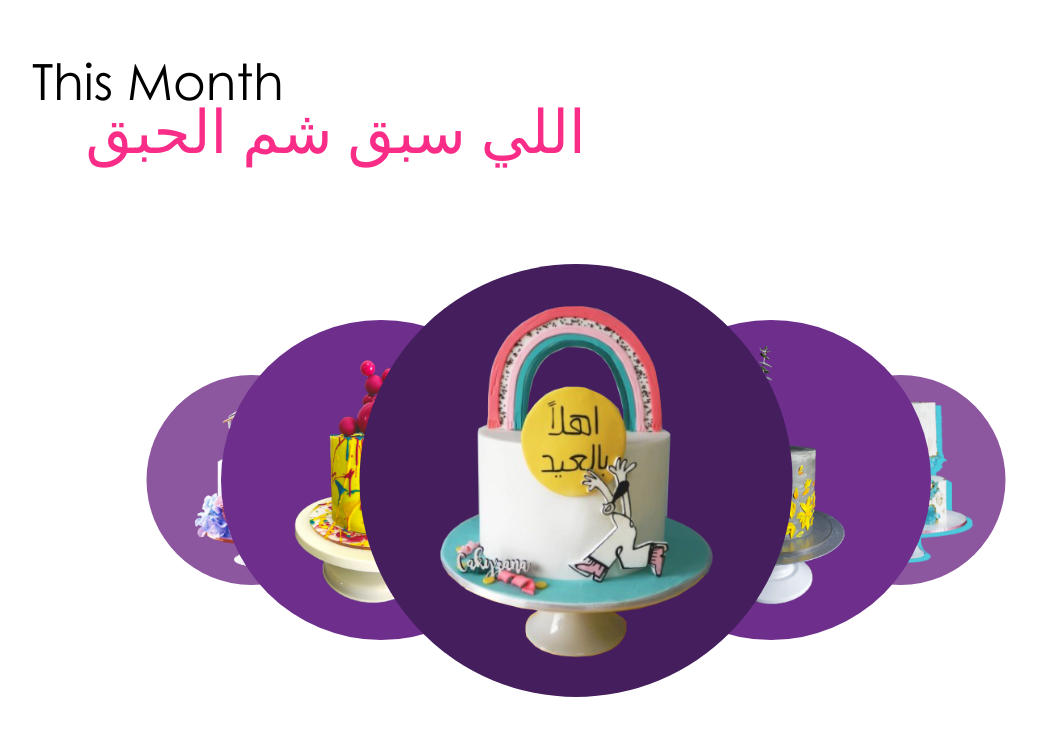
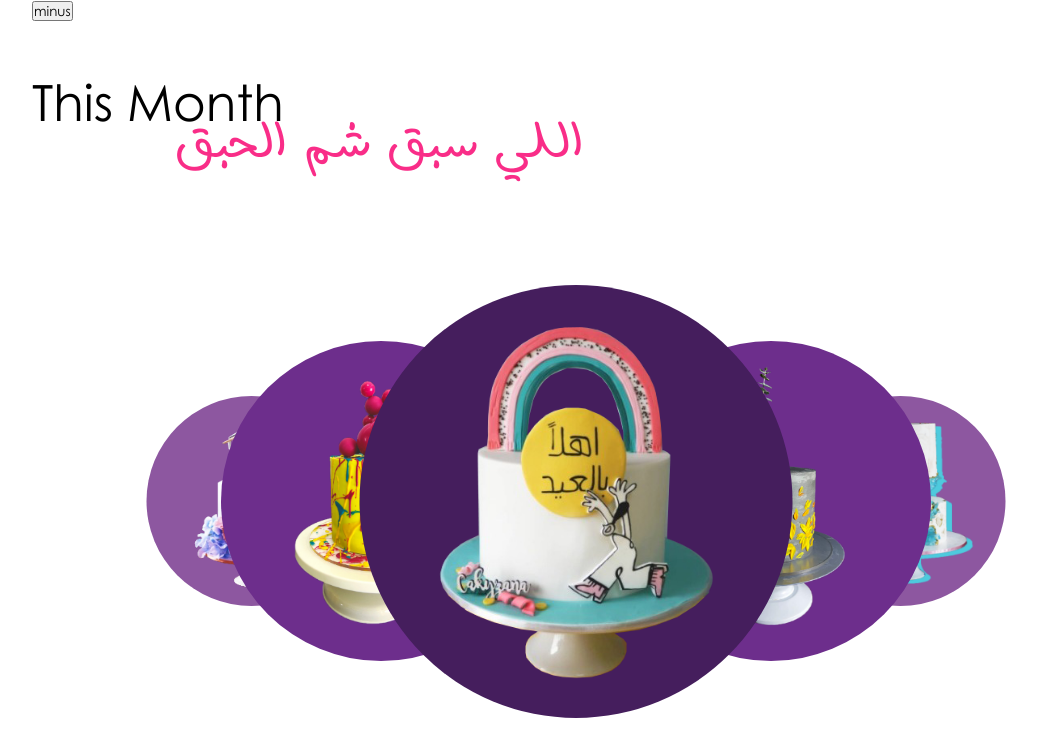
Before and after one commit to kodraa/Cakyzana, a React (Create React App) app: page / in a window 1280 px wide. Shown: the top 756 px of the page, without its empty margins (64-1101 px from the left). Built offline with nearby package versions, Linux system fonts and the light colour scheme.

Commit message:
test commit

```diff
--- a/src/Components/Homepage/ThisMonth.jsx
+++ /dev/null
@@ -1,173 +0,0 @@
-import React from "react";
-import { CONSTANTS, BasicContentDiv } from "../../global";
-import EngArTitle from "../globalComponents/EngArTitle";
-import Section from "../globalComponents/Section";
-import styled from "styled-components";
-import cake1 from "../../designAssets/Homepage/ThisMonth/cake1.png";
-import cake2 from "../../designAssets/Homepage/ThisMonth/cake2.png";
-import cake3 from "../../designAssets/Homepage/ThisMonth/cake3.png";
-import cake4 from "../../designAssets/Homepage/ThisMonth/cake4.png";
-import cake5 from "../../designAssets/Homepage/ThisMonth/cake5.png";
-
-function ThisMonth() {
-  return (
-    <Section>
-      <EngArTitle
-        english={"This Month"}
-        arabic={"اللي سبق شم الحبق"}
-        bottom={"-95%"}
-        right={"-120%"}
-        arColor={CONSTANTS.pink}
-      />
-      <ContentDiv>
-        <CircleCarouselContainer>
-          <Circle data-index="0">
-            <img src={cake1} alt="" />
-          </Circle>
-          <Circle data-index="1">
-            <img src={cake2} alt="" />
-          </Circle>
-          <Circle data-index="2">
-            <img src={cake3} alt="" />
-            <HoverDiv>
-              <h2>Eid Cake Workshop</h2>
-              <div>
-                <p>Date: Saturday, December 3, 2022</p>
-                <p>Time: 11:00 am 2:00 pm</p>
-                <p>Hamra, Beirut - The Olive Grove</p>
-              </div>
-              <WorkshopDescriptionDiv>
-                <p>
-                  In this workshop you will be learning how to bake a cake and
-                  how to cover it with sugar dough, in addition to 3d techniques
-                  and drawing a 2D character on a sugar dough.
-                </p>
-              </WorkshopDescriptionDiv>
-              <CTAButton>Book a Seat NOW!</CTAButton>
-            </HoverDiv>
-          </Circle>
-          <Circle data-index="3">
-            <img src={cake4} alt="" />
-          </Circle>
-          <Circle data-index="4">
-            <img src={cake5} alt="" />
-          </Circle>
-        </CircleCarouselContainer>
-      </ContentDiv>
-    </Section>
-  );
-}
-
-export default ThisMonth;
-
-const ContentDiv = styled(BasicContentDiv)`
-  display: flex;
-  align-items: center;
-`;
-
-const CircleCarouselContainer = styled.div`
-  height: 433px;
-  width: 100%;
-  position: relative;
-`;
-
-const HoverDiv = styled.div`
-  opacity: 0;
-  color: white;
-  position: absolute;
-  /* top: 0;
-  left: 0;
-  right: 0;
-  bottom: 0; */
-  height: 90%;
-  width: 90%;
-  z-index: 10;
-  display: flex;
-  flex-direction: column;
-  align-items: center;
-  justify-content: space-evenly;
-  transition: all 0.5s ease;
-`;
-
-const Circle = styled.div`
-  aspect-ratio: 1 / 1;
-  border-radius: 50%;
-  position: absolute;
-  display: flex;
-  justify-content: center;
-  align-items: center;
-  transition: all 0.5s ease;
-
-  &[data-index="0"] {
-    height: 210px;
-    z-index: 1;
-    top: 50%;
-    right: 75%;
-    translate: 25% -50%;
-    background-color: ${CONSTANTS.purpleInactive};
-  }
-
-  &[data-index="1"] {
-    height: 320px;
-    z-index: 2;
-    top: 50%;
-    right: 65%;
-    translate: 40% -50%;
-    background-color: ${CONSTANTS.purpleSemiActive};
-  }
-
-  &[data-index="2"] {
-    height: 433px;
-    background-color: ${CONSTANTS.purpleActive};
-    z-index: 3;
-    left: 50%;
-    translate: -50%
-  }
-
-  &[data-index="3"] {
-    height: 320px;
-    z-index: 2;
-    top: 50%;
-    left: 65%;
-    translate: -40% -50%;
-    background-color: ${CONSTANTS.purpleSemiActive};
-  }
-
-  &[data-index="4"] {
-    height: 210px;
-    z-index: 1;
-    top: 50%;
-    left: 75%;
-    translate: -25% -50%;
-    background-color: ${CONSTANTS.purpleInactive};
-  }
-
-  & img {
-    height: 90%;
-    width: 90%;
-    object-fit: contain;
-  }
-
-  &:hover {
-    transform: scale(1.1);
-    transform-origin: center;
-    transition: all 0.5s ease;
-  }
-
-  &:hover img {
-    opacity: 0.5;
-    transition: all 0.5s ease;
-  }
-
-  &:hover ${HoverDiv} {
-    opacity: 1;
-    transition: all 0.5s ease;
-  }
-`;
-
-const WorkshopDescriptionDiv = styled.div`
-  width: 80%;
-`
-
-const CTAButton = styled.button`
-background-color: ${CONSTANTS.yellow};`
--- /dev/null
+++ b/src/Components/Homepage/ThisMonth/CircleElement.jsx
@@ -0,0 +1,145 @@
+import React, { useState } from "react";
+import styled from "styled-components";
+import { CONSTANTS } from "../../../global";
+
+function CircleElement(props) {
+
+  const translation = {
+    0: 'zero',
+    1: 'one',
+    2: 'two',
+    3: 'three',
+    4: 'four'
+  }
+
+
+  return (
+    // <Circle className={props.class}>
+    <Circle className={translation[props.index]}>
+      <img src={props.src} alt="" />
+      <HoverDiv>
+        <h2>Eid Cake Workshop</h2>
+        <div>
+          <p>Date: Saturday, December 3, 2022</p>
+          <p>Time: 11:00 am 2:00 pm</p>
+          <p>Hamra, Beirut - The Olive Grove</p>
+        </div>
+        <WorkshopDescriptionDiv>
+          <p>
+            In this workshop you will be learning how to bake a cake and how to
+            cover it with sugar dough, in addition to 3d techniques and drawing
+            a 2D character on a sugar dough.
+          </p>
+        </WorkshopDescriptionDiv>
+        <CTAButton>Book a Seat NOW!</CTAButton>
+      </HoverDiv>
+    </Circle>
+  );
+}
+
+export default CircleElement;
+
+const HoverDiv = styled.div`
+  opacity: 0;
+  color: white;
+  position: absolute;
+  height: 90%;
+  width: 90%;
+  z-index: 10;
+  display: flex;
+  flex-direction: column;
+  align-items: center;
+  justify-content: space-evenly;
+  transition: all 0.5s ease;
+`;
+
+const Circle = styled.div`
+  aspect-ratio: 1 / 1;
+  border-radius: 50%;
+  position: absolute;
+  display: flex;
+  justify-content: center;
+  align-items: center;
+  transition: all 0.5s ease;
+  cursor: pointer;
+
+  /* &[data-index="0"] { */
+  &.leftInactive, &.zero {
+    height: 210px;
+    z-index: 1;
+    top: 50%;
+    right: 75%;
+    translate: 25% -50%;
+    background-color: ${CONSTANTS.purpleInactive};
+  }
+
+  /* &[data-index="1"] { */
+  &.leftSemiActive, &.one {
+    height: 320px;
+    z-index: 2;
+    top: 50%;
+    right: 65%;
+    translate: 40% -50%;
+    background-color: ${CONSTANTS.purpleSemiActive};
+  }
+
+  /* &[data-index="2"] { */
+  &.active, &.two {
+    height: 433px;
+    background-color: ${CONSTANTS.purpleActive};
+    z-index: 3;
+    left: 50%;
+    translate: -50%;
+  }
+
+  /* &[data-index="3"] { */
+  &.rightSemiActive, &.three {
+    height: 320px;
+    z-index: 2;
+    top: 50%;
+    left: 65%;
+    translate: -40% -50%;
+    background-color: ${CONSTANTS.purpleSemiActive};
+  }
+
+  /* &[data-index="4"] { */
+  &.rightInactive, &.four {
+    height: 210px;
+    z-index: 1;
+    top: 50%;
+    left: 75%;
+    translate: -25% -50%;
+    background-color: ${CONSTANTS.purpleInactive};
+  }
+
+  & img {
+    height: 90%;
+    width: 90%;
+    object-fit: contain;
+  }
+
+  &.two:hover {
+    transform: scale(1.1);
+    transform-origin: center;
+    transition: all 0.5s ease;
+  }
+
+  &.two:hover img {
+    opacity: 0.5;
+    transition: all 0.5s ease;
+  }
+
+  &.two:hover ${HoverDiv} {
+    opacity: 1;
+    transition: all 0.5s ease;
+    cursor: default;
+  }
+`;
+
+const WorkshopDescriptionDiv = styled.div`
+  width: 80%;
+`;
+
+const CTAButton = styled.button`
+  background-color: ${CONSTANTS.yellow};
+`;
--- /dev/null
+++ b/src/Components/Homepage/ThisMonth/ThisMonth.jsx
@@ -0,0 +1,71 @@
+import React, { useEffect, useRef, useState } from "react";
+import { CONSTANTS, BasicContentDiv } from "../../../global";
+import EngArTitle from "../../globalComponents/EngArTitle";
+import Section from "../../globalComponents/Section";
+import styled from "styled-components";
+import cake1 from "../../../designAssets/Homepage/ThisMonth/cake1.png";
+import cake2 from "../../../designAssets/Homepage/ThisMonth/cake2.png";
+import cake3 from "../../../designAssets/Homepage/ThisMonth/cake3.png";
+import cake4 from "../../../designAssets/Homepage/ThisMonth/cake4.png";
+import cake5 from "../../../designAssets/Homepage/ThisMonth/cake5.png";
+import CircleElement from "./CircleElement";
+
+function ThisMonth() {
+
+  // let [counter, setCounter] = useState(0);
+
+  const [counter0, setCounter0] = useState(0);
+  const [counter1, setCounter1] = useState(0);
+  const [counter2, setCounter2] = useState(0);
+  const [counter3, setCounter3] = useState(0);
+  const [counter4, setCounter4] = useState(0);
+
+  const handleCounter = (counter, setCounter) => {
+    // if number is less than 4, increment state variable
+    // if number+1 is 4, set state variable to 0
+
+    if (counter < 4) {
+      setCounter(counter + 1);
+    } else {
+      setCounter(0);
+    }
+    console.log(counter)
+  }
+
+  return (
+    <Section>
+    <button onClick={() => setCounter0(counter0-1)}>minus</button>
+      <EngArTitle
+        english={"This Month"}
+        arabic={"اللي سبق شم الحبق"}
+        bottom={"-95%"}
+        right={"-120%"}
+        arColor={CONSTANTS.pink}
+      />
+      <ContentDiv>
+        <CircleCarouselContainer key={1001}>
+          <CircleElement src={cake1} index={counter0}
+            key={1002}
+          />
+          <CircleElement src={cake2} index={counter0+1} />
+          <CircleElement src={cake3} index={counter0+2} />
+          <CircleElement src={cake4} index={counter0+3} />
+          <CircleElement src={cake5} index={counter0+4} />
+        </CircleCarouselContainer>
+      </ContentDiv>
+    </Section>
+  );
+}
+
+export default ThisMonth;
+
+const ContentDiv = styled(BasicContentDiv)`
+  display: flex;
+  align-items: center;
+`;
+
+const CircleCarouselContainer = styled.div`
+  height: 433px;
+  width: 100%;
+  position: relative;
+`;
--- a/src/components/Homepage/Home.jsx
+++ b/src/components/Homepage/Home.jsx
@@ -1,5 +1,5 @@
 import React from 'react'
-import ThisMonth from './ThisMonth'
+import ThisMonth from './ThisMonth/ThisMonth'
 
 function Home() {
   return (
--- a/src/components/globalComponents/EngArTitle.jsx
+++ b/src/components/globalComponents/EngArTitle.jsx
@@ -2,31 +2,17 @@ import React from "react";
 import styled from "styled-components";
 
 function EngArTitle(props) {
-  const EngTitle = styled.h2`
-    font-size: 2rem;
-    font-family: "Century Gothic", sans-serif;
-    font-weight: normal;
-    position: relative;
-    font-size: 50px;
-    color: ${props.enColor ? props.enColor : "black"};
-
-    &:after {
-      content: "${props.arabic}";
-      width: max-content;
-      font-size: 2rem;
-      font-family: "Dima";
-      font-weight: normal;
-      font-size: 60px;
-      position: absolute;
-      bottom: ${props.bottom};
-      right: ${props.right};
-      color: ${props.arColor};
-    }
-  `;
-
   return (
     <TitleContainer>
-      <EngTitle>{props.english}</EngTitle>
+      <EngTitle
+        arabic={props.arabic}
+        arColor={props.arColor}
+        enColor={props.enColor ? props.enColor : "black"}
+        bottom={props.bottom}
+        right={props.right}
+      >
+        {props.english}
+      </EngTitle>
     </TitleContainer>
   );
 }
@@ -40,3 +26,25 @@ const TitleContainer = styled.div`
   display: flex;
   align-items: center;
 `;
+
+const EngTitle = styled.h2`
+  font-size: 2rem;
+  font-family: "Century Gothic", sans-serif;
+  font-weight: normal;
+  position: relative;
+  font-size: 50px;
+  color: ${(props) => props.enColor};
+
+  &:after {
+    content: "${(props) => props.arabic}";
+    width: max-content;
+    font-size: 2rem;
+    font-family: "Dima";
+    font-weight: normal;
+    font-size: 60px;
+    position: absolute;
+    bottom: ${(props) => props.bottom};
+    right: ${(props) => props.right};
+    color: ${(props) => props.arColor};
+  }
+`;
--- a/src/index.css
+++ b/src/index.css
@@ -17,7 +17,7 @@
 
 @font-face {
   font-family: 'Dima';
-  src: local('./fonts/Dima-Regular.ttf');
+  src: url('./fonts/Dima Font Regular/Dima Font Regular.ttf');
 }
 
 @font-face {
```
